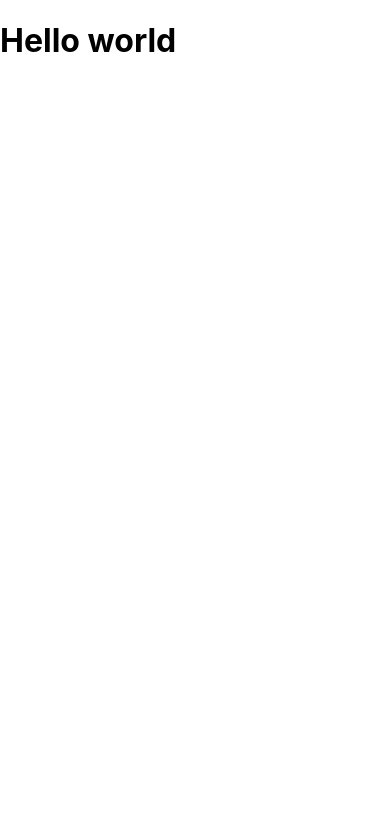
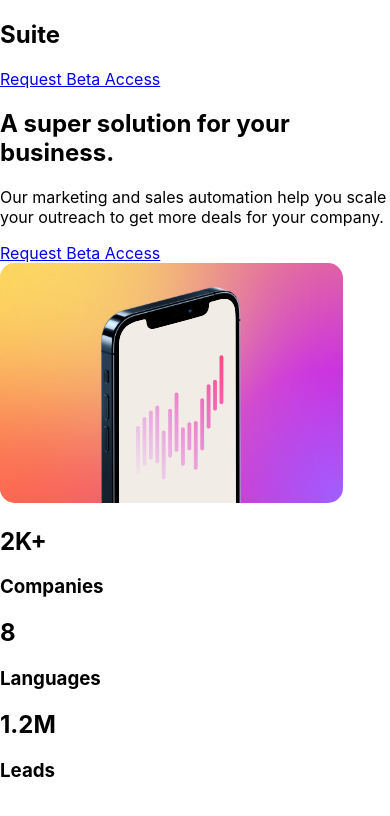
Before and after one commit to sammyodiagbe/suite_landing, a React (Create React App) app: page / in a window 390 px wide. Shown: the top 816 px of the page. Built offline with nearby package versions, Linux system fonts and the light colour scheme.

Commit message:
structuring the mobile page

```diff
--- a/src/pages/home.js
+++ b/src/pages/home.js
@@ -1,9 +1,43 @@
-
+import phoneImage from "../assets/mobile_image.svg";
 
 const Home = () => {
-    return <div className="home">
-        <h1>Hello world</h1>
+  return (
+    <div className="home">
+      <nav className="Navigation">
+        <h1 className="heading_title">Suite</h1>
+        <a href="#request_beta">Request Beta Access</a>
+      </nav>
+      <header className="header-container">
+        <section class="action-container">
+          <h1 className="header-text">A super solution for your business.</h1>
+          <p className="description-text">
+            Our marketing and sales automation help you scale your outreach to
+            get more deals for your company.
+          </p>
+          <a href="#request-beta" class="request-beta">
+            Request Beta Access
+          </a>
+        </section>
+        <section className="image-container">
+          <img src={phoneImage} alt="Mobile app" />
+        </section>
+        <section className="reviews-container">
+          <div className="review">
+            <h1 className="review-title">2K+</h1>
+            <h3 className="review-sub-title">Companies</h3>
+          </div>
+          <div className="review">
+            <h1 className="review-title">8</h1>
+            <h3 className="review-sub-title">Languages</h3>
+          </div>
+          <div className="review">
+            <h1 className="review-title">1.2M</h1>
+            <h3 className="review-sub-title">Leads</h3>
+          </div>
+        </section>
+      </header>
     </div>
-}
+  );
+};
 
 export default Home;
```
